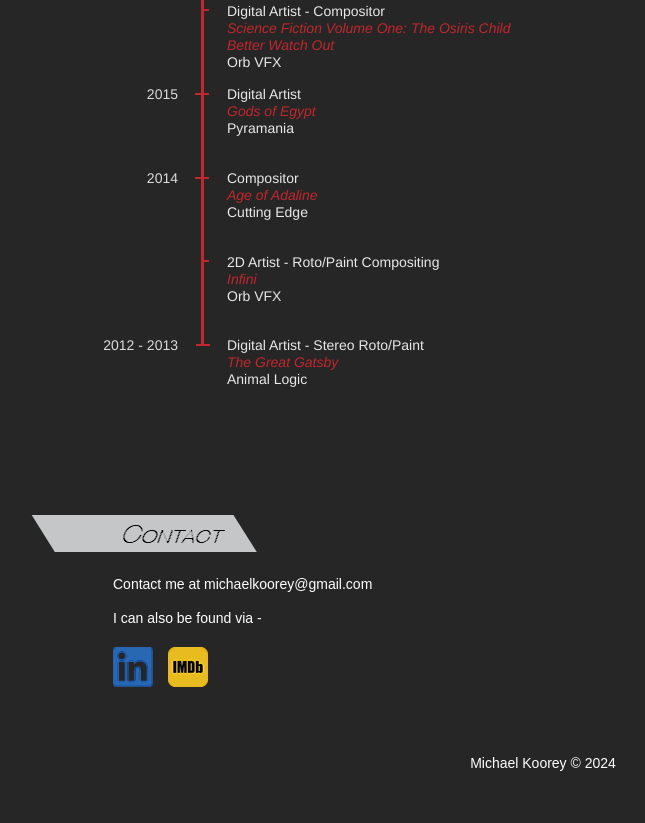
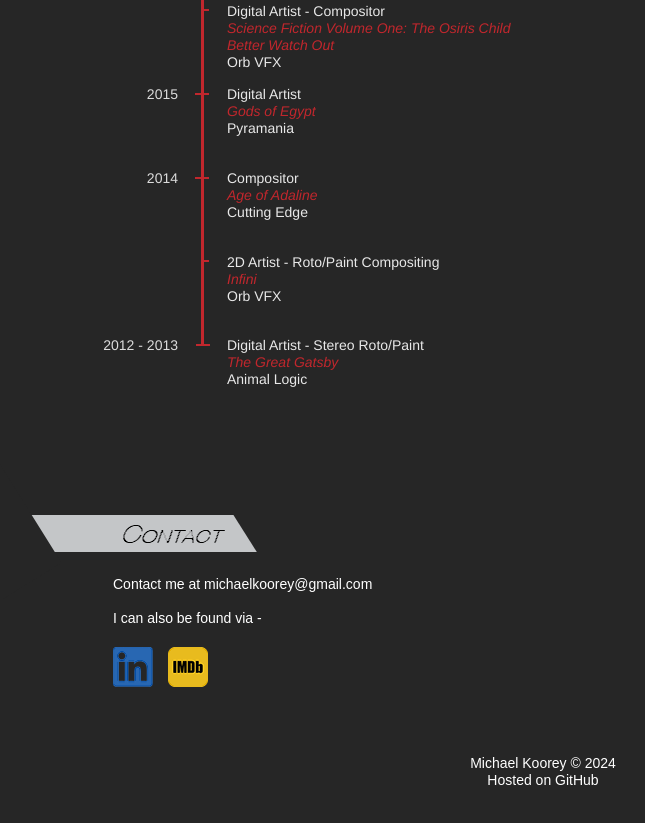
Before and after one commit to Metael/michaelkoorey.com, a plain HTML site: page index.html in a window 1280 px wide. Shown: the part 3662-4485 px from the top of the page, without its empty margins (98-743 px from the left). Drawn offline with nearby package versions, Linux system fonts and the light colour scheme; a script that the page names is missing.

Commit message:
Update index.html
added github host line

```diff
--- a/index.html
+++ b/index.html
@@ -345,6 +345,7 @@ if(typeof Muse == "undefined") window.Muse = {}; window.Muse.assets = {"required
     <!-- m_editable region-id="editable-static-tag-U1126-BP_infinity" template="index.html" data-type="html" data-ice-options="disableImageResize,link,txtStyleTarget" -->
     <div class="clearfix colelem" id="u1126-4" data-muse-uid="U1126" data-muse-type="txt_frame" data-IBE-flags="txtStyleSrc"><!-- content -->
      <p>Michael Koorey © 2024</p>
+     <p>Hosted on GitHub</p>
     </div>
     <!-- /m_editable -->
    </div>
```
